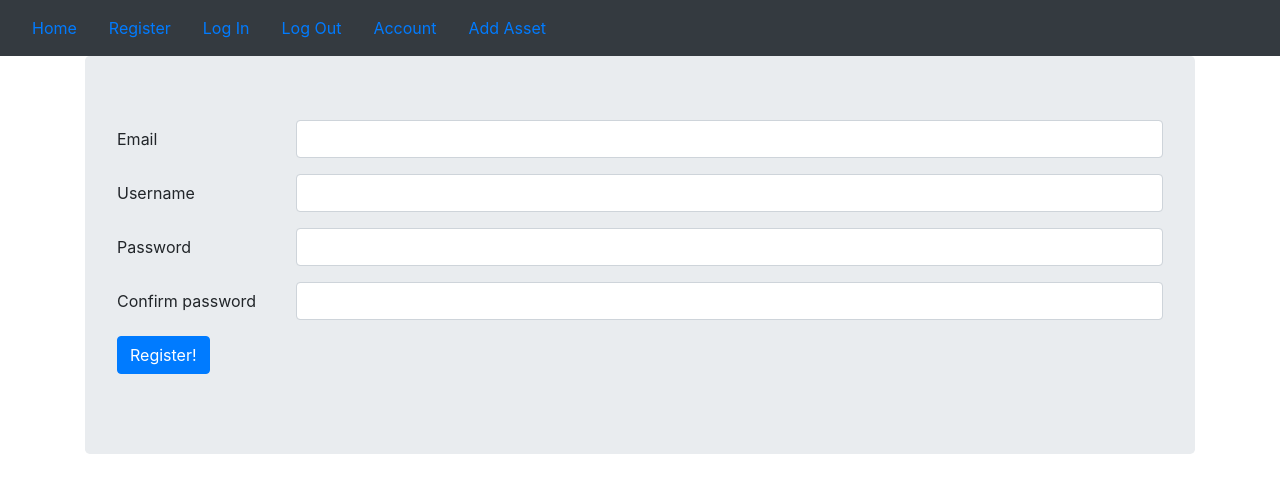
After one commit to AdamMisiak/Price_scraper, a Flask app: page /users/register in a window 1280 px wide. The commit adds this page. Shown: the top 493 px of the page. Run offline with Flask 2, Linux system fonts and the light colour scheme; some libraries are stand-ins or nearby versions.

Commit message:
register forms added

```diff
--- a/price_scraper/__init__.py
+++ b/price_scraper/__init__.py
@@ -16,5 +16,7 @@ migrate = Migrate(app,db)
 
 
 from price_scraper.assets.views import assets_blueprint
+from price_scraper.users.views import users_blueprint
 
 app.register_blueprint(assets_blueprint,url_prefix='/assets')
+app.register_blueprint(users_blueprint,url_prefix='/users')
--- a/price_scraper/templates/base.html
+++ b/price_scraper/templates/base.html
@@ -19,7 +19,7 @@
           <a class="nav-link" href="{{ url_for('index') }}">Home</a>
       </li>
       <li class="nav-item active">
-          <a class="nav-link" href="">Register</a>
+          <a class="nav-link" href="{{ url_for('users.register') }}">Register</a>
       </li>
       <li class="nav-item active">
           <a class="nav-link" href="">Log In</a>
--- /dev/null
+++ b/price_scraper/templates/register.html
@@ -0,0 +1,46 @@
+{% extends "base.html" %}
+{% block content %}
+
+<div class="jumbotron">
+
+<form method="POST">
+    {{ form.hidden_tag() }}
+  <div class="form-group row">
+      {{ form.email.label(class="col-sm-2 col-form-label") }}
+    <div class="col-sm-10">
+        {{ form.email(class="form-control") }}
+    </div>
+  </div>
+
+    <div class="form-group row">
+      {{ form.username.label(class="col-sm-2 col-form-label") }}
+    <div class="col-sm-10">
+        {{ form.username(class="form-control") }}
+    </div>
+  </div>
+
+  <div class="form-group row">
+      {{ form.password.label(class="col-sm-2 col-form-label") }}
+    <div class="col-sm-10">
+        {{ form.password(class="form-control") }}
+    </div>
+  </div>
+
+    <div class="form-group row">
+      {{ form.password_confirm.label(class="col-sm-2 col-form-label") }}
+    <div class="col-sm-10">
+        {{ form.password_confirm(class="form-control") }}
+    </div>
+  </div>
+
+
+
+  <div class="form-group row">
+    <div class="col-sm-10">
+        {{ form.submit(class="btn btn-primary") }}
+    </div>
+  </div>
+</form>
+</div>
+
+{% endblock %}
--- /dev/null
+++ b/price_scraper/users/forms.py
@@ -0,0 +1,11 @@
+from flask_wtf import FlaskForm
+from wtforms import StringField, PasswordField, SubmitField
+from wtforms.validators import DataRequired,Email,EqualTo
+
+
+class RegistrationForm(FlaskForm):
+    email = StringField('Email', validators=[DataRequired(), Email()])
+    username = StringField('Username', validators=[DataRequired()])
+    password = PasswordField('Password', validators=[DataRequired(), EqualTo('password_confirm', message='Passwords Must Match!')])
+    password_confirm = PasswordField('Confirm password', validators=[DataRequired()])
+    submit = SubmitField('Register!')
--- /dev/null
+++ b/price_scraper/users/views.py
@@ -0,0 +1,13 @@
+from flask import Flask, render_template, redirect, url_for, session, Blueprint
+from price_scraper.users.forms import RegistrationForm
+from price_scraper.models import User
+from price_scraper import app, db
+
+users_blueprint = Blueprint('users',__name__, template_folder='templates')
+
+
+@users_blueprint.route('/register', methods=['GET', 'POST'])
+def register():
+    form = RegistrationForm()
+
+    return render_template('register.html', form=form)
```
Also changed, not shown: price_scraper/assets/views.py (+3 -7 lines), tests/test_price_scraper.py (+0 -2 lines).
